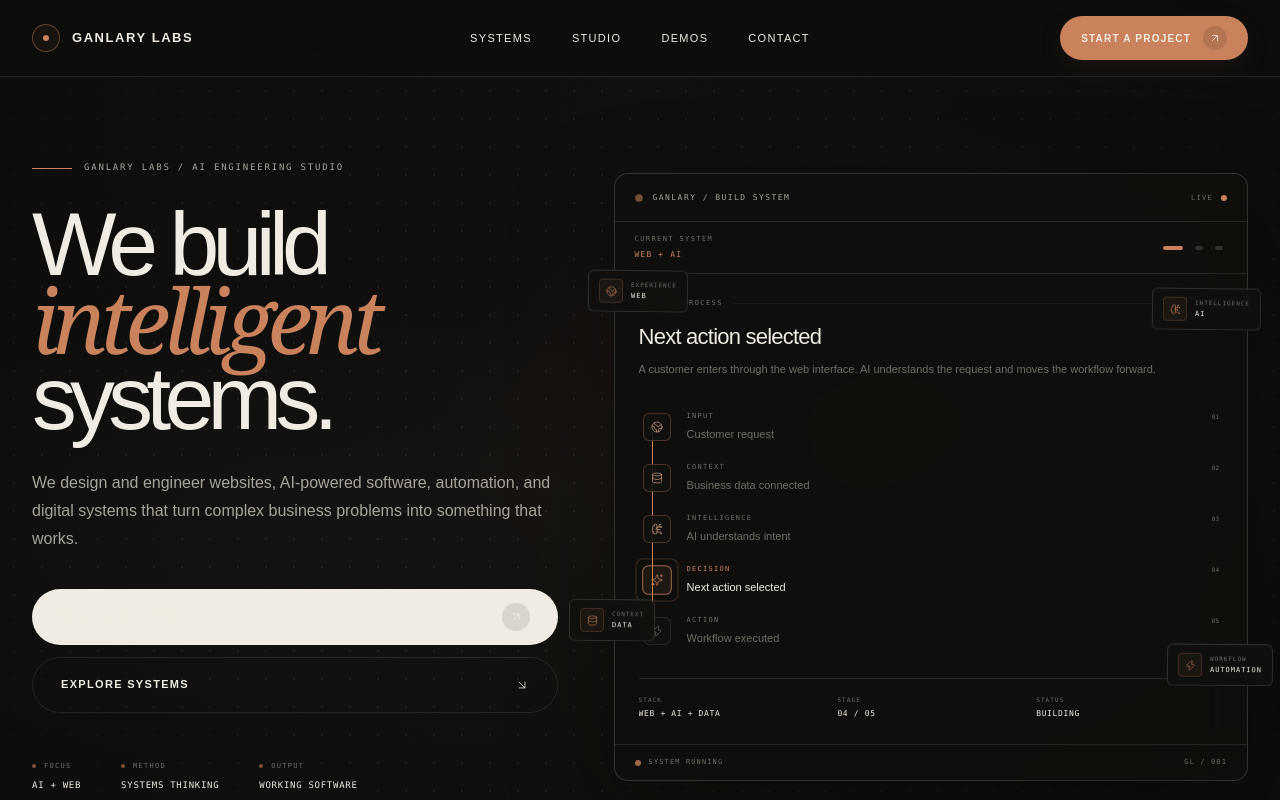
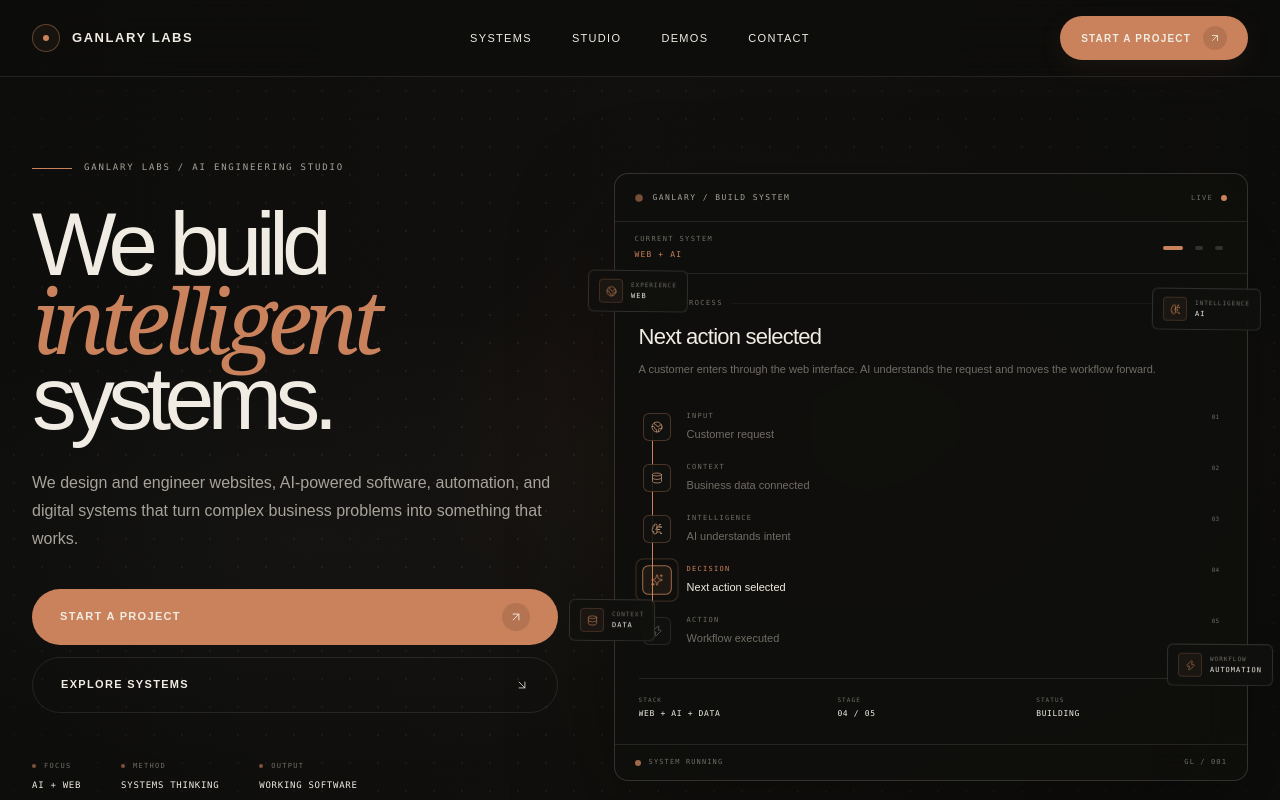
Before and after one commit to JenariusGanlary/GanlaryLabs, a Next.js app: page / in a window 1280 px wide. Shown: the top 800 px of the page. Built offline with nearby package versions, Linux system fonts and the light colour scheme.

Commit message:
fix: make hero primary CTA copper by default

```diff
--- a/src/components/Hero.tsx
+++ b/src/components/Hero.tsx
@@ -124,11 +124,11 @@ export default function Hero() {
 
               <a
                 href="#contact"
-                className="group inline-flex h-14 w-full items-center justify-between gap-5 rounded-full bg-[var(--foreground)] px-7 text-[11px] font-semibold uppercase tracking-[0.12em] text-[var(--background)] transition-all duration-300 hover:bg-[var(--accent)] hover:text-white hover:shadow-[0_12px_45px_rgba(201,130,91,0.16)]"
+                className="group inline-flex h-14 w-full items-center justify-between gap-5 rounded-full bg-[var(--accent)] px-7 text-[11px] font-semibold uppercase tracking-[0.12em] text-[var(--background)] transition-all duration-300 hover:bg-[var(--accent-soft)] hover:text-white hover:shadow-[0_14px_50px_rgba(201,130,91,0.22)]"
               >
                 <span>Start a Project</span>
 
-                <span className="flex h-7 w-7 items-center justify-center rounded-full bg-[var(--background)]/10 transition-transform duration-300 group-hover:translate-x-1">
+                <span className="flex h-7 w-7 items-center justify-center rounded-full bg-black/10 transition-transform duration-300 group-hover:translate-x-1">
                   <ArrowUpRight
                     size={14}
                     strokeWidth={1.6}
```
